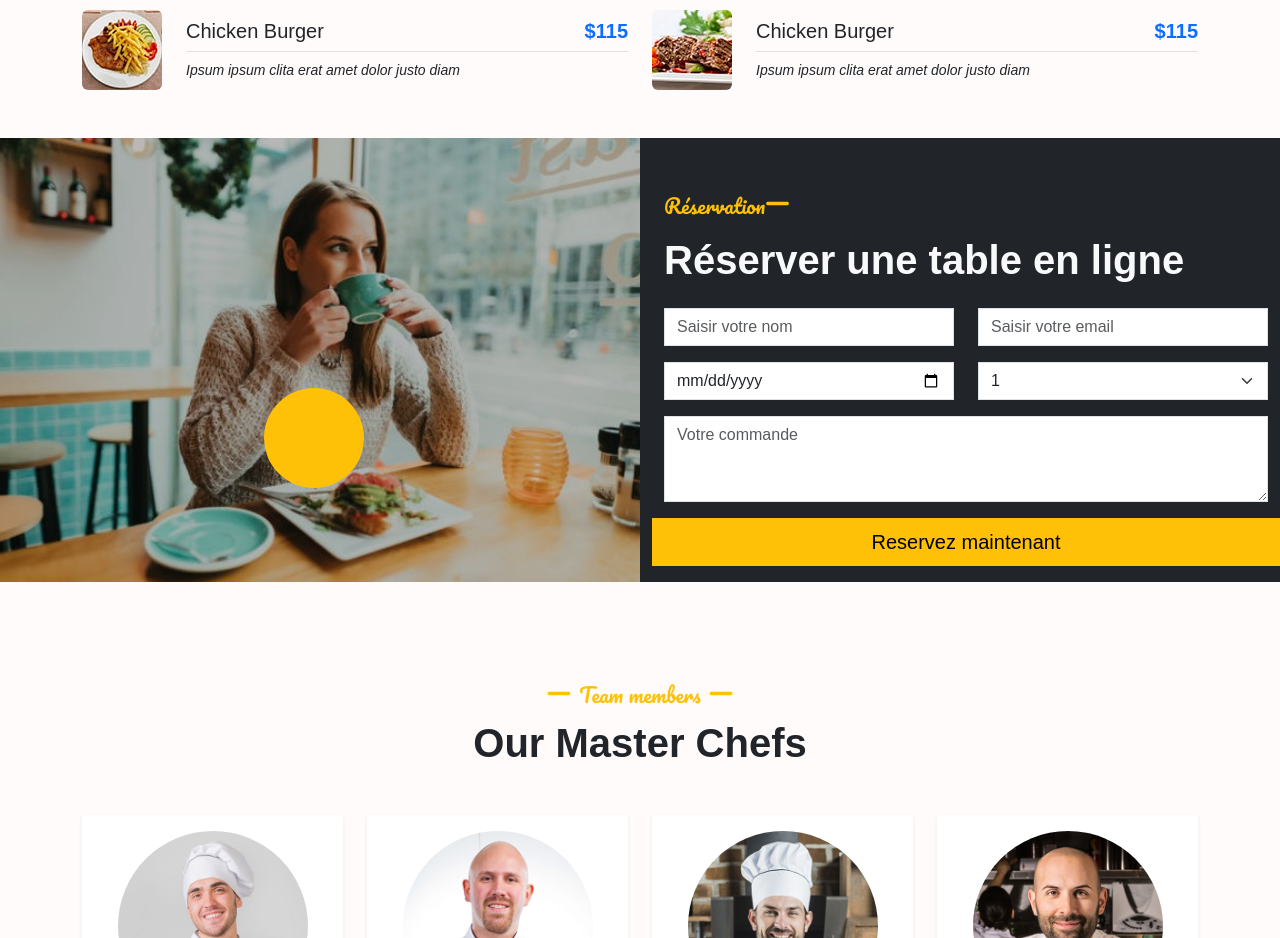
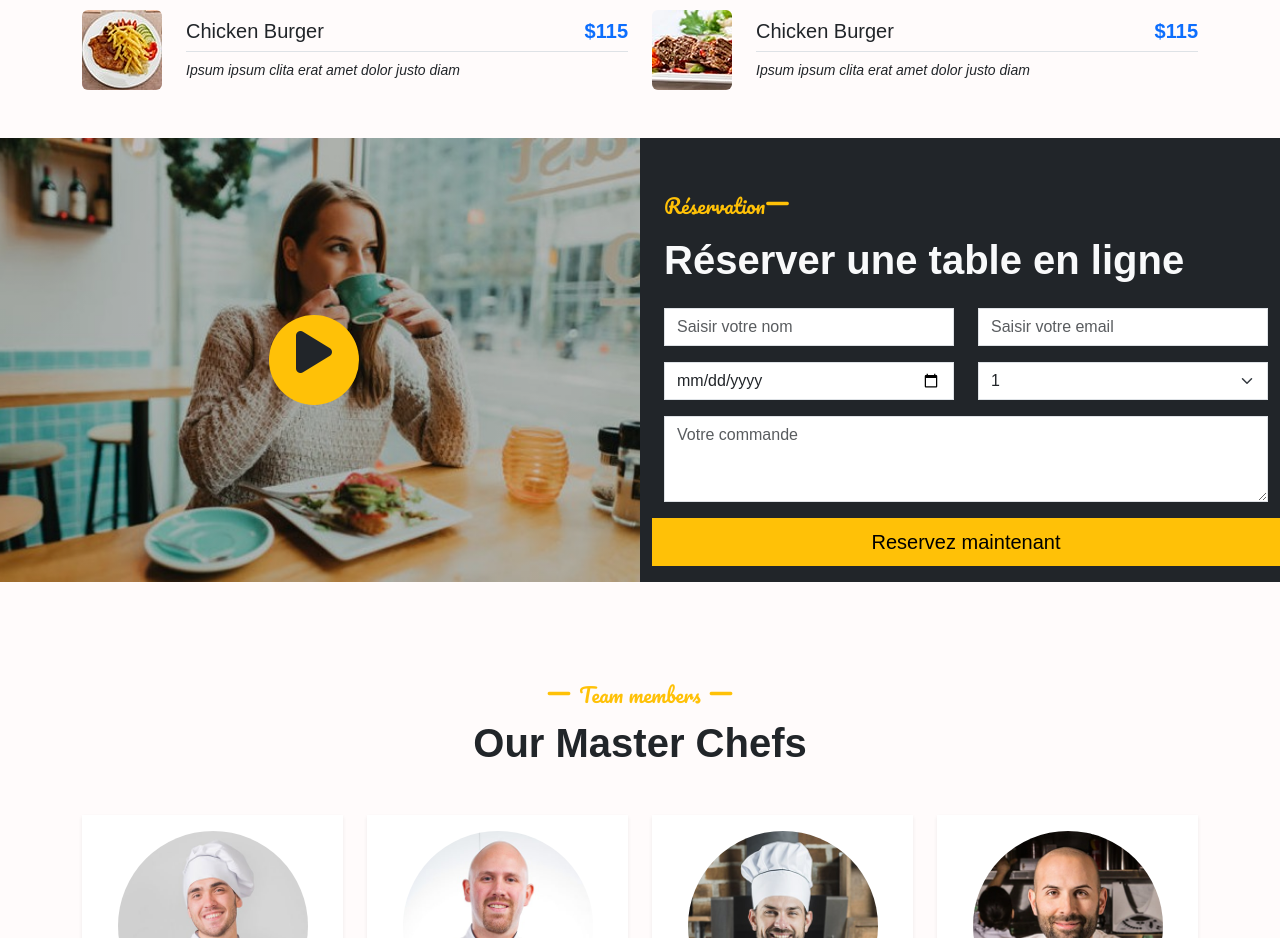
Before and after one commit to leoniegondo225/Newpagerestovoage, a plain HTML site: page index.html in a window 1280 px wide. Shown: the part 2340-3278 px from the top of the page. Drawn offline with nearby package versions, Linux system fonts and the light colour scheme.

Commit message:
ajout de bouton

```diff
--- a/css/style.css
+++ b/css/style.css
@@ -87,12 +87,14 @@ body {
     background-repeat: no-repeat;
     background-size: cover;
     background-attachment: center;
-    padding: 250px 0 0 0;
+    display: flex;
+    justify-content: center;
+    align-items: center;
 }
 
 .rond-btn {
-    width: 100px;
-    height: 100px;
+    width: 90px;
+    height: 90px;
     border-radius: 50%;
     border: 0;
     background-color:#101120be;
--- a/css/style1.css
+++ b/css/style1.css
@@ -57,8 +57,4 @@ body{
     font-size: 45px;
 }
 
-.taille {
-    justify-content: center;
-    width: 400px;
-    height: 50px;
-}
+.
--- a/index.html
+++ b/index.html
@@ -392,8 +392,9 @@
     <section class="mb-5">
         <div class="row align-item-center">
             <!--------------la parti de la vidéo---------->
+
             <div class="col-lg-6 vidéo reservation align-item-center text-center justify-content-center">
-                <button class="bg-warning rond-btn"><i class="fa fa-play fa-3x text-warning mb-3" data-bs-toggle="modal"
+                <button class="btn bg-warning rond-btn"><i class="fa fa-play fa-3x text-dark mb-3" data-bs-toggle="modal"
                         data-bs-target="#exampleModal"></i></button>
 
 
```
Also changed, not shown: voyage.html (+3 -1 lines).
